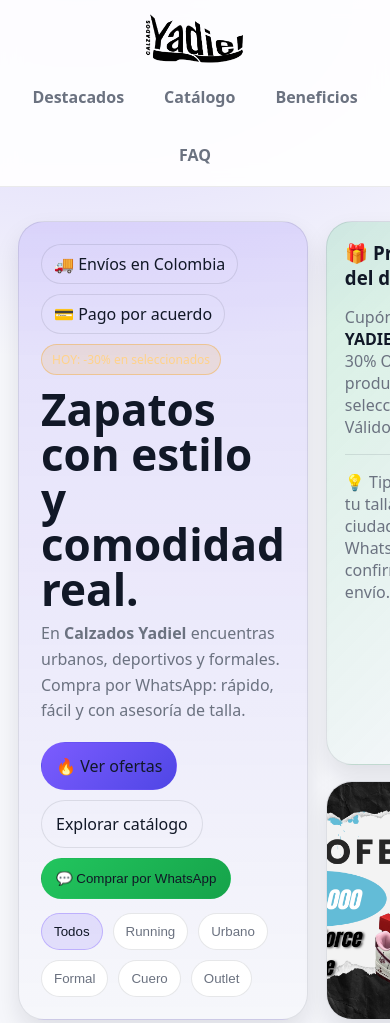
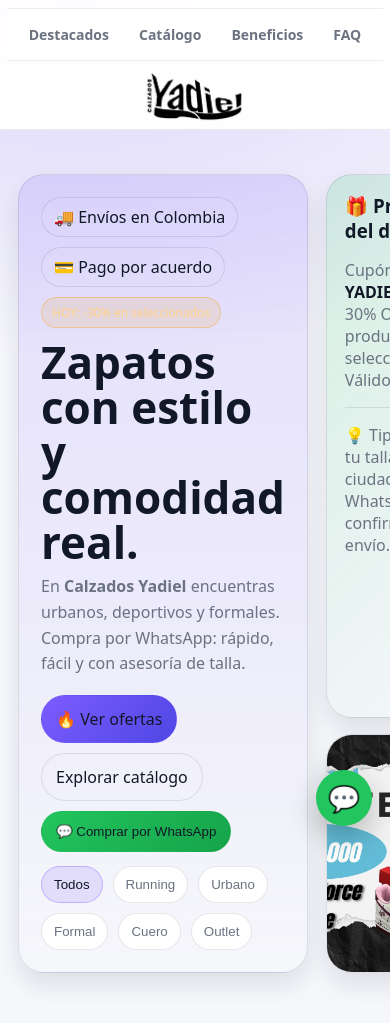
Before and after one commit to juandlakskur-dot/Yadiel, a plain HTML site: page index.html in a window 390 px wide. Shown: the top 1023 px of the page. Drawn offline with Linux system fonts and the light colour scheme.

```diff
--- a/index.html
+++ b/index.html
@@ -253,6 +253,93 @@
     height: 54px;
   }
 }
+
+    /* ==== FIX HEADER EN MOVIL ==== */
+@media (max-width: 920px){
+
+  header{
+    position: sticky;
+    top: 0;
+    background: rgba(255,255,255,.95);
+    backdrop-filter: blur(10px);
+    z-index: 999;
+  }
+
+  .nav{
+    display: flex;
+    flex-direction: column;
+    align-items: center;
+    padding: 8px 0;
+    gap: 8px;
+  }
+
+  /* Logo centrado */
+  .logo-center, .logo{
+    position: relative !important;
+    left: auto !important;
+    transform: none !important;
+    justify-content: center;
+  }
+
+  .logo-img{
+    height: 52px;
+  }
+
+  /* Menú en 1 fila con scroll (no crece hacia abajo) */
+  .navlinks{
+    width: 100%;
+    display: flex;
+    justify-content: flex-start;
+    gap: 10px;
+    overflow-x: auto;
+    padding: 8px 12px;
+    border-top: 1px solid rgba(0,0,0,.08);
+    border-bottom: 1px solid rgba(0,0,0,.08);
+    background: rgba(255,255,255,.92);
+    scrollbar-width: none;
+  }
+
+  .navlinks::-webkit-scrollbar{
+    display: none;
+  }
+
+  .navlinks a{
+    white-space: nowrap;
+    font-size: 14px;
+    padding: 8px 10px;
+  }
+
+  /* Ocultamos cosas que rompen el header en móvil */
+  .nav-right{
+    display: none !important;
+  }
+
+  /* Bajamos un poco el contenido para que no quede tapado */
+  main{
+    padding-top: 10px;
+  }
+}
+
+    .wa-float{
+  position: fixed;
+  right: 18px;
+  bottom: 18px;
+  width: 56px;
+  height: 56px;
+  border-radius: 999px;
+  display: grid;
+  place-items: center;
+  background: #22c55e;
+  color: white;
+  font-size: 26px;
+  box-shadow: 0 12px 30px rgba(0,0,0,.25);
+  z-index: 9999;
+}
+
+.wa-float:hover{
+  filter: brightness(1.05);
+}
+
   </style>
 </head>
 
@@ -719,5 +806,10 @@ Mi ciudad es: ___
     renderFilterBar();
     renderGallery();
   </script>
+
+  <a class="wa-float" href="https://wa.me/TU_NUMERO_AQUI" target="_blank" aria-label="WhatsApp">
+  💬
+</a>
+
 </body>
 </html>
```
